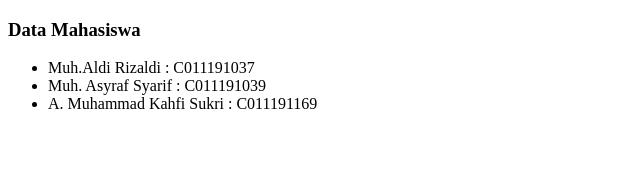
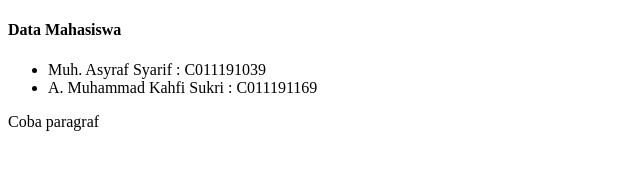
Before and after one commit to asyraf25/git-repo, a plain HTML site: page mahasiswa.html in a window 1280 px wide. Shown: the whole page, without its empty margins (0-640 px from the left). Drawn offline with Linux system fonts and the light colour scheme.

Commit message:
ubah file mahasiswa.html

```diff
--- a/mahasiswa.html
+++ b/mahasiswa.html
@@ -8,12 +8,12 @@
 </head>
 
 <body>
-    <h3>Data Mahasiswa</h3>
+    <h4>Data Mahasiswa</h4>
     <ul>
-        <li>Muh.Aldi Rizaldi : C011191037</li>
         <li>Muh. Asyraf Syarif : C011191039</li>
         <li>A. Muhammad Kahfi Sukri : C011191169</li>
     </ul>
+    <p>Coba paragraf</p>
 </body>
 
 </html>
```
